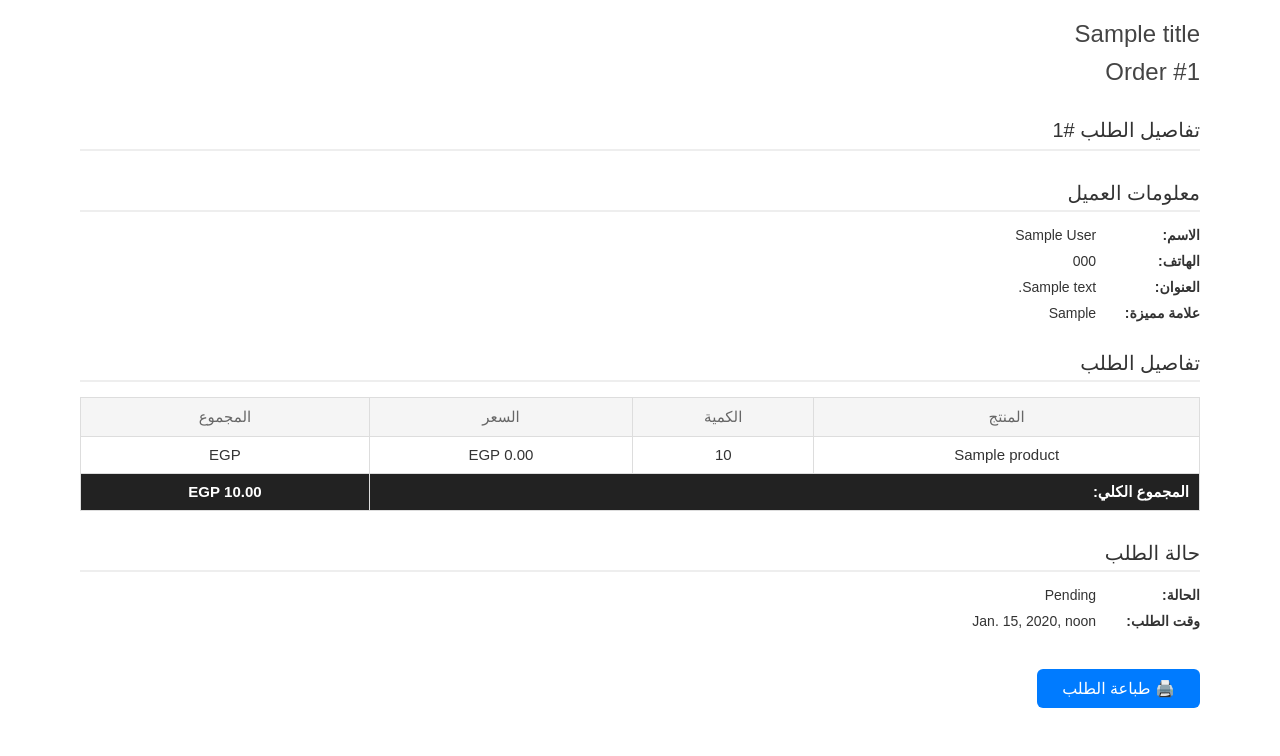
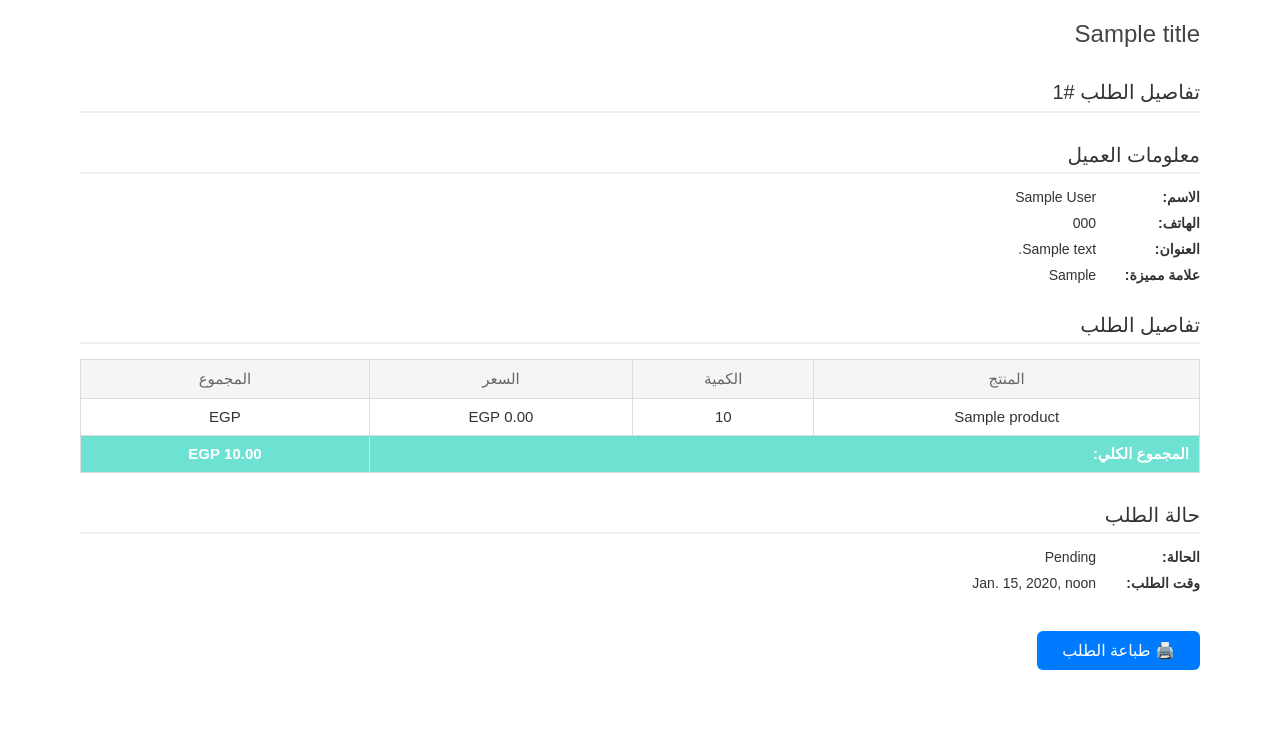
Before and after one commit to ConanMohamed/DawarMarket, a Django app: template store/templates/admin/store/order_print.html in a window 1280 px wide. Shown: the part 124-880 px from the top of the page. Run offline with Django 5.2, Linux system fonts and the light colour scheme; tables that the repository leaves empty hold one stand-in row (values such as "Sample post"); the template is opened without the code that fills it: values that come from a table or form of the project are taken from there, most other values are stand-ins (such as "Sample title", 1, 10 or a date in 2020).

Commit message:
copy order final66

```diff
--- a/store/templates/admin/store/order_print.html
+++ b/store/templates/admin/store/order_print.html
@@ -54,7 +54,7 @@
     }
 
     .table-footer {
-        background-color: #222 !important;
+        background-color:#6DE1D2 !important;
         color: #fff !important;
         font-weight: bold;
     }
@@ -77,7 +77,6 @@
     }
 </style>
 
-<h1>Order #{{ order.id }}</h1>
 <p class="section-title">تفاصيل الطلب #{{ order.id }}</p>
 
 <div class="section-title">معلومات العميل</div>
```
